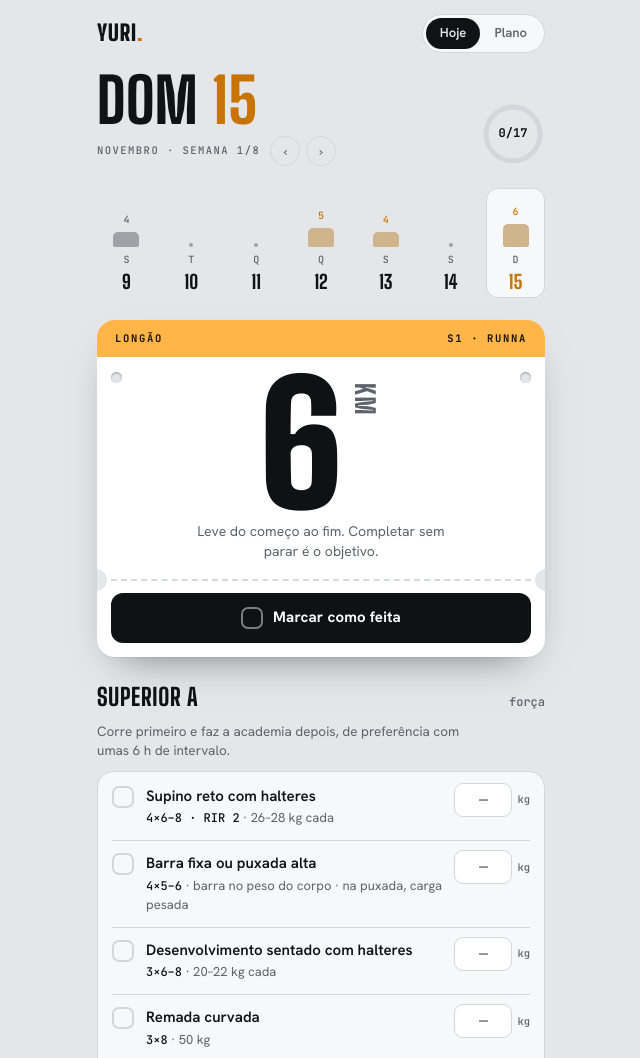
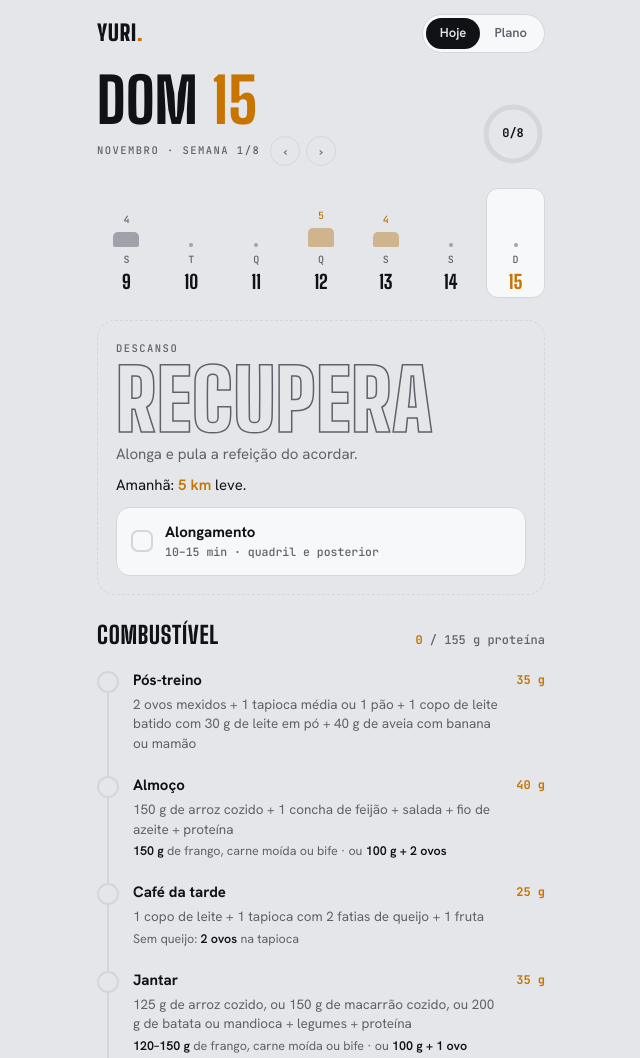
Before and after one commit to yuril06/Plano-Yuri-, a plain HTML site: page index.html in a window 1280 px wide. Shown: the top 1058 px of the page, without its empty margins (319-959 px from the left). Drawn offline with Linux system fonts and the light colour scheme.

Commit message:
Domingo 15/11 sem longão e sem academia
Co-Authored-By: Claude Sonnet 5.5 <noreply@anthropic.com>
Claude-Session: https://claude.ai/code/session_011FwbED66CtZc8UT9dzpWLV

```diff
--- a/index.html
+++ b/index.html
@@ -242,7 +242,7 @@ const DOWS=['D','S','T','Q','Q','S','S'];
 const MON=['jan','fev','mar','abr','mai','jun','jul','ago','set','out','nov','dez'];
 
 const RUNS={
- '2026-11-09':['leve',4],'2026-11-12':['qual',5,'1 km repetições','Na esteira. Aquece 10 min trotando e faz os tiros pelo esforço: a perna ainda pode estar pesada do Inferior A. Amanhã tem tiro de novo, então não vai até o limite.'],'2026-11-13':['qual',4,'Tiros de 300 m'],'2026-11-15':['longao',6],
+ '2026-11-09':['leve',4],'2026-11-12':['qual',5,'1 km repetições','Na esteira. Aquece 10 min trotando e faz os tiros pelo esforço: a perna ainda pode estar pesada do Inferior A. Amanhã tem tiro de novo, então não vai até o limite.'],'2026-11-13':['qual',4,'Tiros de 300 m'],
  '2026-11-16':['leve',5],'2026-11-17':['qual',5,'Treino intervalado por km'],'2026-11-19':['qual',5,'Série em pirâmide'],'2026-11-21':['longao',7],
  '2026-11-23':['leve',5],'2026-11-24':['qual',5,'Repetições a cada 1,5 km'],'2026-11-26':['qual',5.9,'200 m repetições'],'2026-11-28':['longao',8],
  '2026-11-30':['leve',5],'2026-12-01':['qual',5,'500 m contínuos'],'2026-12-03':['qual',5,'400 m repetições'],'2026-12-05':['longao',6,'','Semana de descarga: leve e solto.'],
@@ -295,7 +295,7 @@ try{state=JSON.parse(localStorage.getItem('hoje-checks')||'{}')||{};}catch(e){st
 try{loads=JSON.parse(localStorage.getItem('hoje-loads')||'{}')||{};}catch(e){loads={};}
 
 // ajustes pontuais de academia por data (null = sem academia)
-const GYM_OVERRIDE={'2026-11-10':null,'2026-11-11':'infA','2026-11-12':'braco','2026-11-13':'infB','2026-11-14':null,'2026-11-15':'supA','2026-11-16':'infA','2026-11-17':'supB','2026-11-18':'infB','2026-11-19':'braco','2026-11-20':null};
+const GYM_OVERRIDE={'2026-11-10':null,'2026-11-11':'infA','2026-11-12':'braco','2026-11-13':'infB','2026-11-14':null,'2026-11-15':null,'2026-11-16':'infA','2026-11-17':'supB','2026-11-18':'infB','2026-11-19':'braco','2026-11-20':null};
 function gymKeyFor(k){if(!GYM_ON)return null;if(k in GYM_OVERRIDE)return GYM_OVERRIDE[k];const dow=fromKey(k).getUTCDay();return GYM_BY_DOW[dow]||null;}
 function plan(k){
  if(k<START||k>END) return null;
```
